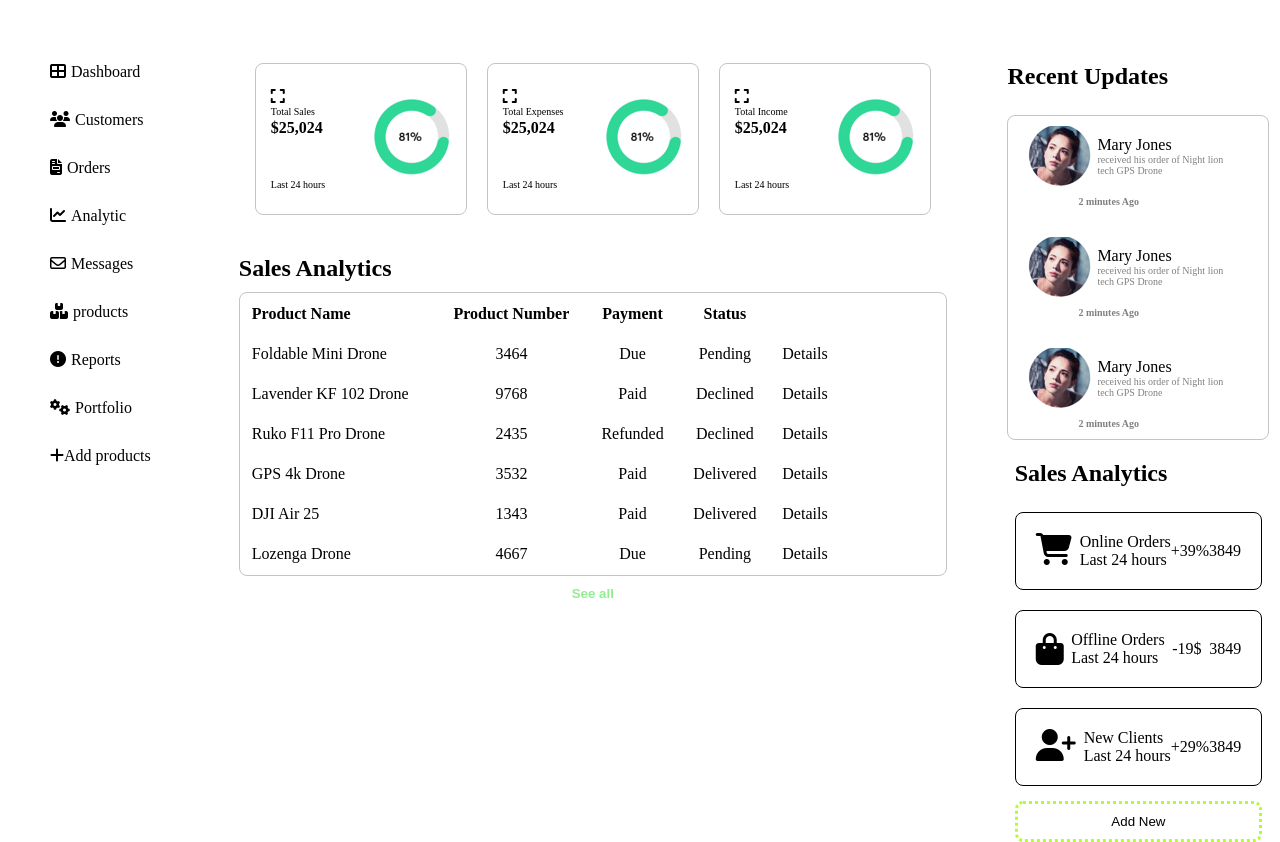
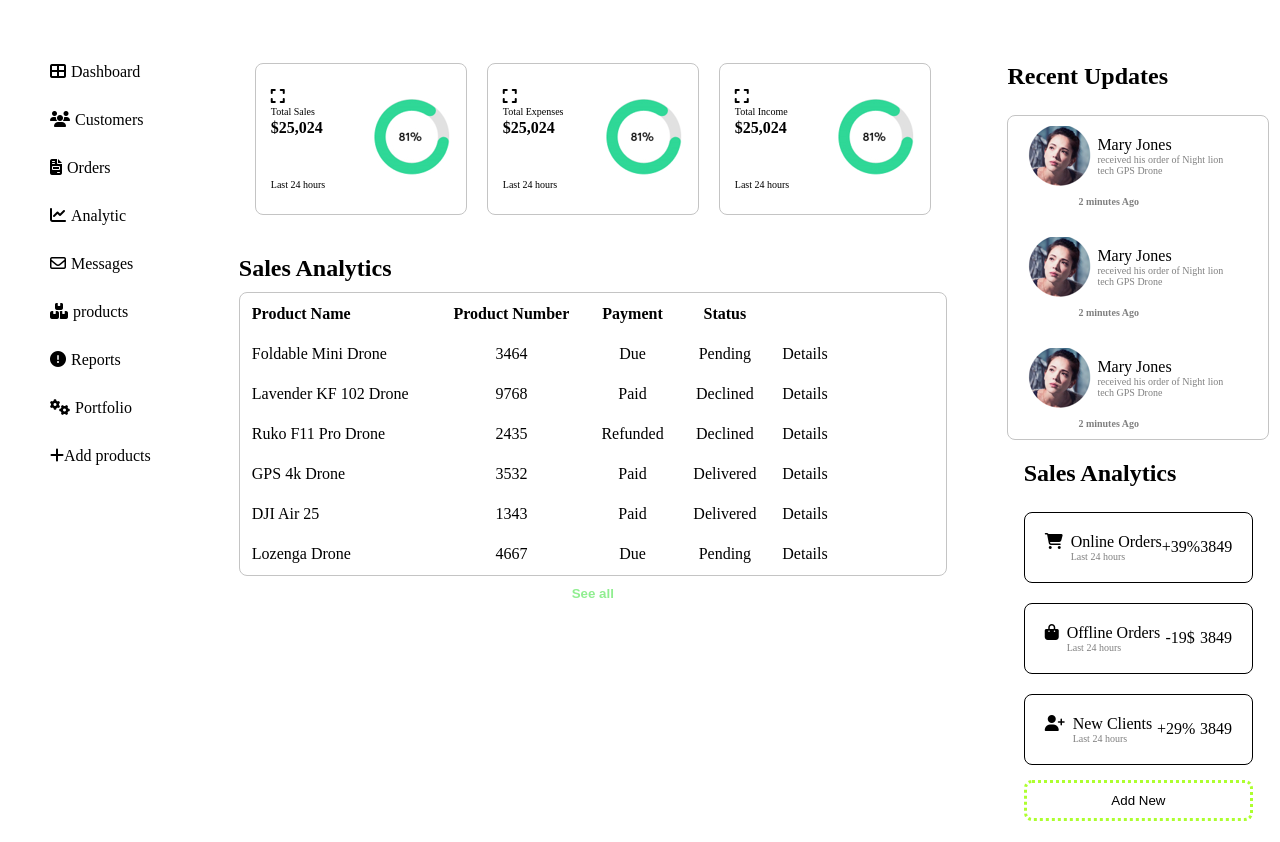
Before and after one commit to animeshack/Admin-dashboard, a plain HTML site: page index.html in a window 1280 px wide. Shown: the part 89-931 px from the top of the page. After the commit the page ends 910 px from the top, so only its background shows below. Drawn offline with Linux system fonts and the light colour scheme.

Commit message:
Give classes to elements

```diff
--- a/index.html
+++ b/index.html
@@ -19,7 +19,7 @@
             <img src="/img/Profile-Pic.jpg" alt="Profile">
         </div>
     </header>
-    <section>
+    <section class="parent">
         <ul class="container-one flex">
             <li><i class="fa fa-th-large" aria-hidden="true"></i><a href="#Dashboard">Dashboard</a></li>
             <li><i class="fa fa-users" aria-hidden="true"></i><a href="#Customers">Customers</a></li>
@@ -170,34 +170,36 @@
                 <div class="Sales-analytics">
                     <div class="sales-data">
                         <div>
-                            <i class="fa fa-cart-shopping fa-2x"></i>
+                            <i class="fa fa-cart-shopping fa-1x"></i>
                             <div>
                                 <p>Online Orders</p>
-                                <p>Last 24 hours</p>
+                                <p class="products-received">Last 24 hours</p>
                             </div>
                         </div>
-                        <p>+39%</p>
-                        <p>3849</p>
-                    </div>
-                    <div class="sales-data">
-                        <i class="fa fa-bag-shopping fa-2x"></i>
-                        <div>
-                            <p>Offline Orders</p>
-                            <p>Last 24 hours</p>
-                        </div>
-                        <p>-19$</p>
-                        <p>3849</p>
+                        <p class="font-small">+39%</p>
+                        <p class="font-small">3849</p>
                     </div>
                     <div class="sales-data">
                         <div>
-                            <i class="fa fa-user-plus fa-2x"></i>
+                            <i class="fa fa-bag-shopping fa-1x"></i>
+                            <div>
+                                <p>Offline Orders</p>
+                                <p class="products-received">Last 24 hours</p>
+                            </div>
+                        </div>
+                        <p class="font-small">-19$</p>
+                        <p class="font-small">3849</p>
+                    </div>
+                    <div class="sales-data">
+                        <div>
+                            <i class="fa fa-user-plus fa-1x"></i>
                             <div>
                                 <p>New Clients</p>
-                                <p>Last 24 hours</p>
+                                <p class="products-received">Last 24 hours</p>
                             </div>
                         </div>
-                        <p>+29%</p>
-                        <p>3849</p>
+                        <p class="font-small">+29%</p>
+                        <p class="font-small">3849</p>
                     </div>
                 </div>
                 <button class="add-new-btn">Add New</button>
```
